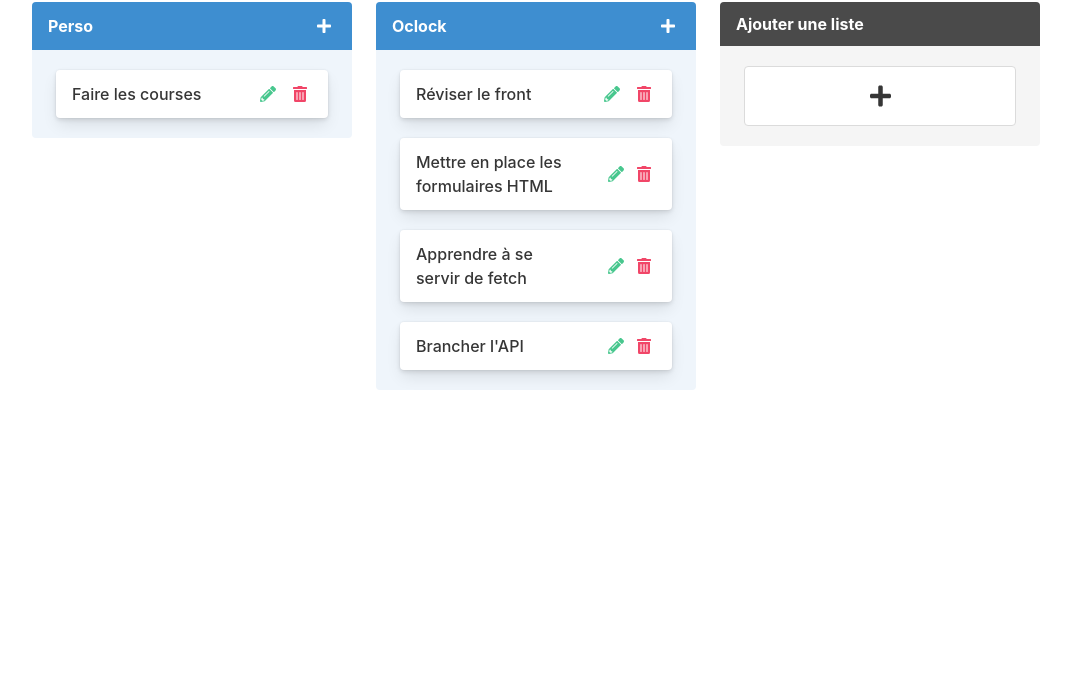
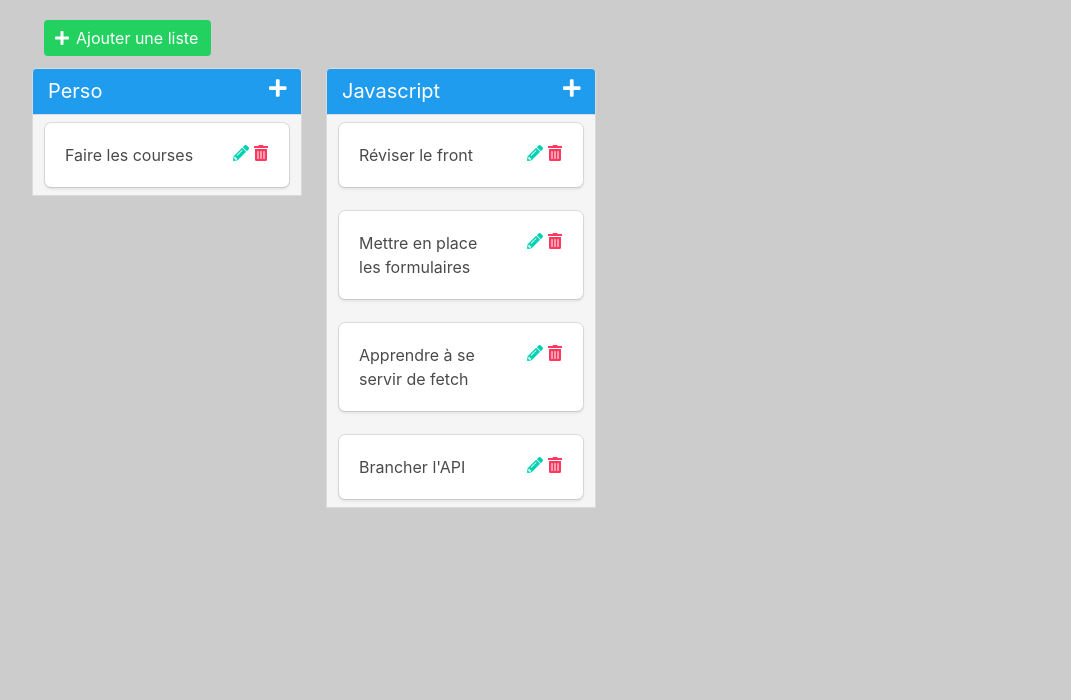
Before and after one commit to yin-lo/Okanban-SPA, a plain HTML site: page index.html in a window 1280 px wide. Shown: the part 100-800 px from the top of the page, without its empty margins (32-1103 px from the left). Drawn offline with nearby package versions, Linux system fonts and the light colour scheme.

Commit message:
add challenge

```diff
--- a/assets/css/style.css
+++ b/assets/css/style.css
@@ -1,26 +1,8 @@
 body {
-  width: 90%;
-  margin: 0 auto;
+  background-color: #ccc;
+  height: 100vh;
 }
 
-.flex-container {
-  display: flex;
-  flex-wrap: wrap;
-  align-items: flex-start;
-  column-gap: 1.5rem;
+.card-lists {
+  overflow-x: auto;
 }
-
-section {
-  width: 320px;
-  margin-bottom: 1.5rem;
-}
-
-@media (max-width: 600px) {
-  section {
-    width: 100%;
-  }
-}
-
-article:not(:last-child) {
-  margin-bottom: 20px;
-}
--- a/index.html
+++ b/index.html
@@ -4,199 +4,256 @@
     <meta charset="utf-8" />
     <meta name="viewport" content="width=device-width, initial-scale=1" />
     <title>oKanban</title>
-
-    <!-- Bulma (make sure to use last updated version)-->
     <link
       rel="stylesheet"
-      href="https://cdn.jsdelivr.net/npm/bulma@0.9.4/css/bulma.min.css"
+      href="https://cdnjs.cloudflare.com/ajax/libs/bulma/0.7.2/css/bulma.min.css"
     />
-
-    <!-- Custom CSS-->
     <link rel="stylesheet" href="./assets/css/style.css" />
-
-    <!-- Font Awesome (using version 5, as version >=6 does not provide an out-of-the-box CDN)-->
     <script
       defer
-      src="https://use.fontawesome.com/releases/v5.15.4/js/all.js"
+      src="https://use.fontawesome.com/releases/v5.3.1/js/all.js"
     ></script>
-
-    <!-- Custom JS -->
-    <script defer src="./assets/js/index.js"></script>
   </head>
 
   <body>
-    <header>
-      <h1 class="title is-1 my-5">oKanban</h1>
-    </header>
+    <section class="section">
+      <div class="container">
+        <h1 class="title">oKanban</h1>
 
-    <main class="flex-container">
-      <div id="lists-container" class="flex-container">
-        <!-- List -->
-        <section class="message is-info">
-          <div class="message-header">
-            <div>Perso</div>
-            <span class="icon is-clickable"><i class="fas fa-plus"></i></span>
-          </div>
+        <div class="column">
+          <button class="button is-success" id="addListButton">
+            <span class="icon is-small">
+              <i class="fas fa-plus"></i>
+            </span>
+            &nbsp; Ajouter une liste
+          </button>
+        </div>
 
-          <div class="message-body">
-            <!-- Card -->
-            <article class="card">
-              <div class="card-header">
-                <div class="card-header-title has-text-weight-medium">
-                  Faire les courses
+        <div class="columns">
+          <div class="column is-full">
+            <div class="card-lists columns">
+              <!-- list -->
+              <div class="column is-one-quarter panel" data-list-id="A">
+                <div class="panel-heading has-background-info">
+                  <div class="columns">
+                    <div class="column">
+                      <h2 class="has-text-white">Perso</h2>
+
+                      <form action="" method="POST" class="is-hidden">
+                        <input type="hidden" name="list-id" value="1" />
+                        <div class="field has-addons">
+                          <div class="control">
+                            <input
+                              type="text"
+                              class="input is-small"
+                              name="list-name"
+                              value=""
+                              placeholder="Nom de la liste"
+                            />
+                          </div>
+                          <div class="control">
+                            <button class="button is-small is-success">
+                              Valider
+                            </button>
+                          </div>
+                        </div>
+                      </form>
+                    </div>
+
+                    <div class="column is-narrow">
+                      <a href="#" class="is-pulled-right">
+                        <span class="icon is-small has-text-white">
+                          <i class="fas fa-plus"></i>
+                        </span>
+                      </a>
+                    </div>
+                  </div>
                 </div>
-                <div class="card-header-icon">
-                  <span class="icon has-text-success"
-                    ><i class="fas fa-pencil-alt"></i
-                  ></span>
-                  <span class="icon has-text-danger ml-2"
-                    ><i class="fas fa-trash-alt"></i
-                  ></span>
+                <div class="panel-block is-block has-background-light">
+                  <!-- card -->
+                  <div class="box" data-card-id="I">
+                    <div class="columns">
+                      <div class="column">Faire les courses</div>
+                      <div class="column is-narrow">
+                        <a href="#">
+                          <span class="icon is-small has-text-primary">
+                            <i class="fas fa-pencil-alt"></i>
+                          </span>
+                        </a>
+                        <a href="#">
+                          <span class="icon is-small has-text-danger">
+                            <i class="fas fa-trash-alt"></i>
+                          </span>
+                        </a>
+                      </div>
+                    </div>
+                  </div>
+                  <!--/ card -->
                 </div>
               </div>
-            </article>
-          </div>
-        </section>
+              <!--/ list -->
 
-        <!-- List -->
-        <section class="message is-info">
-          <div class="message-header">
-            <div>Oclock</div>
-            <span class="icon is-clickable"><i class="fas fa-plus"></i></span>
-          </div>
+              <!-- list -->
+              <div class="column is-one-quarter panel" data-list-id="B">
+                <div class="panel-heading has-background-info">
+                  <div class="columns">
+                    <div class="column">
+                      <h2 class="has-text-white">Javascript</h2>
 
-          <div class="message-body">
-            <!-- Card -->
-            <article class="card">
-              <div class="card-header">
-                <div class="card-header-title has-text-weight-medium">
-                  Réviser le front
+                      <form action="" method="POST" class="is-hidden">
+                        <input type="hidden" name="list-id" value="4" />
+                        <div class="field has-addons">
+                          <div class="control">
+                            <input
+                              type="text"
+                              class="input is-small"
+                              name="list-name"
+                              value=""
+                              placeholder="Nom de la liste"
+                            />
+                          </div>
+                          <div class="control">
+                            <button class="button is-small is-success">
+                              Valider
+                            </button>
+                          </div>
+                        </div>
+                      </form>
+                    </div>
+
+                    <div class="column is-narrow">
+                      <a href="#" class="is-pulled-right">
+                        <span class="icon is-small has-text-white">
+                          <i class="fas fa-plus"></i>
+                        </span>
+                      </a>
+                    </div>
+                  </div>
                 </div>
-                <div class="card-header-icon">
-                  <span class="icon has-text-success"
-                    ><i class="fas fa-pencil-alt"></i
-                  ></span>
-                  <span class="icon has-text-danger ml-2"
-                    ><i class="fas fa-trash-alt"></i
-                  ></span>
+                <div class="panel-block is-block has-background-light">
+                  <!-- card -->
+                  <div class="box" data-card-id="J">
+                    <div class="columns">
+                      <div class="column">Réviser le front</div>
+                      <div class="column is-narrow">
+                        <a href="#">
+                          <span class="icon is-small has-text-primary">
+                            <i class="fas fa-pencil-alt"></i>
+                          </span>
+                        </a>
+                        <a href="#">
+                          <span class="icon is-small has-text-danger">
+                            <i class="fas fa-trash-alt"></i>
+                          </span>
+                        </a>
+                      </div>
+                    </div>
+                  </div>
+                  <!--/ card -->
+
+                  <!-- card -->
+                  <div class="box" data-card-id="K">
+                    <div class="columns">
+                      <div class="column">Mettre en place les formulaires</div>
+                      <div class="column is-narrow">
+                        <a href="#">
+                          <span class="icon is-small has-text-primary">
+                            <i class="fas fa-pencil-alt"></i>
+                          </span>
+                        </a>
+                        <a href="#">
+                          <span class="icon is-small has-text-danger">
+                            <i class="fas fa-trash-alt"></i>
+                          </span>
+                        </a>
+                      </div>
+                    </div>
+                  </div>
+                  <!--/ card -->
+
+                  <!-- card -->
+                  <div class="box" data-card-id="L">
+                    <div class="columns">
+                      <div class="column">Apprendre à se servir de fetch</div>
+                      <div class="column is-narrow">
+                        <a href="#">
+                          <span class="icon is-small has-text-primary">
+                            <i class="fas fa-pencil-alt"></i>
+                          </span>
+                        </a>
+                        <a href="#">
+                          <span class="icon is-small has-text-danger">
+                            <i class="fas fa-trash-alt"></i>
+                          </span>
+                        </a>
+                      </div>
+                    </div>
+                  </div>
+                  <!--/ card -->
+
+                  <!-- card -->
+                  <div class="box" data-card-id="M">
+                    <div class="columns">
+                      <div class="column">Brancher l'API</div>
+                      <div class="column is-narrow">
+                        <a href="#">
+                          <span class="icon is-small has-text-primary">
+                            <i class="fas fa-pencil-alt"></i>
+                          </span>
+                        </a>
+                        <a href="#">
+                          <span class="icon is-small has-text-danger">
+                            <i class="fas fa-trash-alt"></i>
+                          </span>
+                        </a>
+                      </div>
+                    </div>
+                  </div>
+                  <!--/ card -->
                 </div>
               </div>
-            </article>
+              <!--/ list -->
+            </div>
+          </div>
+        </div>
+      </div>
+    </section>
 
-            <!-- Card -->
-            <article class="card">
-              <div class="card-header">
-                <div class="card-header-title has-text-weight-medium">
-                  Mettre en place les formulaires HTML
-                </div>
-                <div class="card-header-icon">
-                  <span class="icon has-text-success"
-                    ><i class="fas fa-pencil-alt"></i
-                  ></span>
-                  <span class="icon has-text-danger ml-1"
-                    ><i class="fas fa-trash-alt"></i
-                  ></span>
-                </div>
-              </div>
-            </article>
-
-            <!-- Card -->
-            <article class="card">
-              <div class="card-header">
-                <div class="card-header-title has-text-weight-medium">
-                  Apprendre à se servir de fetch
-                </div>
-                <div class="card-header-icon">
-                  <span class="icon has-text-success"
-                    ><i class="fas fa-pencil-alt"></i
-                  ></span>
-                  <span class="icon has-text-danger ml-1"
-                    ><i class="fas fa-trash-alt"></i
-                  ></span>
-                </div>
-              </div>
-            </article>
-
-            <!-- Card -->
-            <article class="card">
-              <div class="card-header">
-                <div class="card-header-title has-text-weight-medium">
-                  Brancher l'API
-                </div>
-                <div class="card-header-icon">
-                  <span class="icon has-text-success"
-                    ><i class="fas fa-pencil-alt"></i
-                  ></span>
-                  <span class="icon has-text-danger ml-1"
-                    ><i class="fas fa-trash-alt"></i
-                  ></span>
-                </div>
-              </div>
-            </article>
-          </div>
-        </section>
-      </div>
-
-      <!-- Add a list button -->
-      <section class="message">
-        <div class="message-header">
-          <div>Ajouter une liste</div>
-        </div>
-        <div class="message-body">
-          <button class="button is-large is-fullwidth">
-            <i class="fas fa-plus"></i>
-          </button>
-        </div>
-      </section>
-    </main>
-
-    <!-- Add a list modal -->
-    <!-- (add the 'is-active' class to see it : https://bulma.io/documentation/components/modal/#javascript-implementation-example) -->
-    <div class="modal" id="add-list-modal">
+    <div class="modal" id="addListModal">
       <div class="modal-background"></div>
       <div class="modal-card">
-        <form>
-          <div class="modal-card-head">
+        <form action="" method="POST">
+          <header class="modal-card-head">
             <p class="modal-card-title">Ajouter une liste</p>
             <button
               class="delete close"
               type="button"
               aria-label="close"
             ></button>
-          </div>
-
-          <div class="modal-card-body">
-            <label class="label">Nom</label>
-            <input
-              class="input"
-              type="text"
-              name="title"
-              placeholder="Nom de la liste"
-            />
-          </div>
-
-          <div class="modal-card-foot">
-            <button class="button is-success">Ajouter</button>
-            <button class="button close" type="button">Annuler</button>
-          </div>
+          </header>
+          <section class="modal-card-body">
+            <div class="field">
+              <label class="label">Nom</label>
+              <div class="control">
+                <input
+                  type="text"
+                  class="input"
+                  name="name"
+                  value=""
+                  placeholder="Nom de la liste"
+                />
+              </div>
+            </div>
+          </section>
+          <footer class="modal-card-foot">
+            <button class="button is-success">Save changes</button>
+            <button class="button close" type="button">Cancel</button>
+          </footer>
         </form>
       </div>
     </div>
+
+    <!-- Chargement de mon fichier JS -->
+    <script src="./assets/js/app.js"></script>
   </body>
-
-  <!-- Template pour une liste -->
-  <template id="list-template">
-    <section class="message is-info" slot="list-id">
-      <div class="message-header">
-        <div class="list-name" slot="list-title"></div>
-        <span class="icon is-clickable" slot="add-card-button"
-          ><i class="fas fa-plus"></i
-        ></span>
-      </div>
-
-      <div class="message-body" slot="list-content">
-        <!-- Cards go here -->
-      </div>
-    </section>
-  </template>
 </html>
```
Also changed, not shown: assets/js/index.js (+10 -1 lines), README.md.
